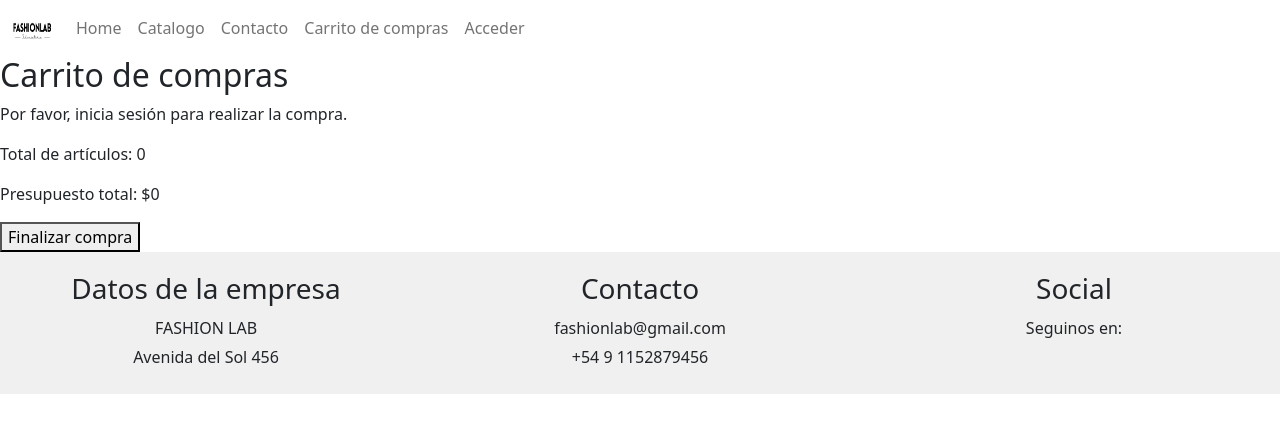
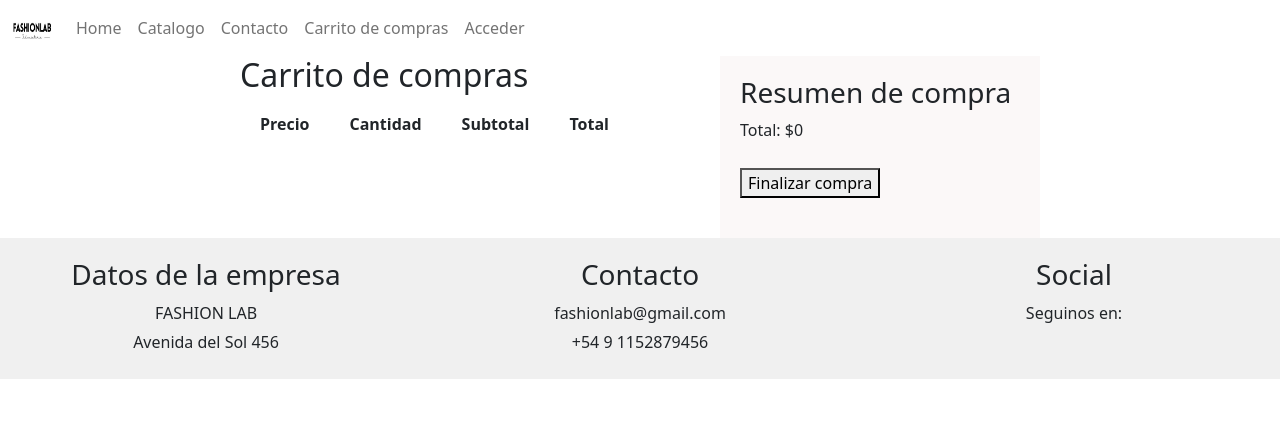
Before and after one commit to valenciajoel/proyecto-pnt2, a Vue app in the folder tienda-nube/: page /Carrito in a window 1280 px wide. Shown: the top 432 px of the page. Built offline with nearby package versions, Linux system fonts and the light colour scheme.

Commit message:
Modificando el carrito de compras

```diff
--- a/tienda-nube/src/App.vue
+++ b/tienda-nube/src/App.vue
@@ -45,6 +45,7 @@ import "bootstrap/dist/js/bootstrap.bundle.min.js";
 
 const mostrarBotonAdministrador = ref(false);
 import { useAuthStore } from './store';
+
 
 const store = useAuthStore();
 
--- a/tienda-nube/src/components/Cart.vue
+++ b/tienda-nube/src/components/Cart.vue
@@ -1,54 +1,108 @@
 <template>
   <div>
-    <div v-if="!cartStore.showSummary">
+    <div class="cart-container" v-if="!cartStore.showSummary">
+      <div class="products-container">
         <h2>Carrito de compras</h2>
-      <div v-if="!userStore.hayUsuarioLogueado">
-        <p>Por favor, inicia sesión para realizar la compra.</p>
+        <table>
+          <thead>
+            <tr>
+              <th class="column-header">Precio</th>
+              <th class="column-header">Cantidad</th>
+              <th class="column-header">Subtotal</th>
+              <th class="column-header">Total</th>
+            </tr>
+          </thead>
+          <tbody>
+            <tr v-for="item in cart" :key="item.id">
+              <td>{{ item.name }}</td>
+              <td>${{ item.price }}</td>
+              <td>{{ item.cantidad }}</td>
+              <td>${{ item.cantidad * item.price }}</td>
+              <td>
+                <button @click="removeFromCart(item)">Eliminar</button>
+              </td>
+            </tr>
+          </tbody>
+        </table>
+      </div>
+      <div class="summary-container">
+        <div class="summary">
+          <h3>Resumen de compra</h3>
+          <p>Total: ${{ getTotalBudget() }}</p>
+          <button @click="checkout">Finalizar compra</button>
+        </div>
+        <div v-if="!store.hayUsuarioLogueado && showLoginContent" class="login-container">
+          <p>Debes iniciar sesión para finalizar la compra.</p>
+          <button class="btn btn-primary" @click="openLogin" href="#" data-bs-toggle="modal"
+            data-bs-target="#LoginUser">Acceder</button>
+        </div>
+      </div>
     </div>
 
-      <ul>
-        <li v-for="item in cart" :key="item.id">
-          {{ item.name }} - ${{ item.price }} - Cantidad: {{ item.cantidad }} -
-          Total : ${{ item.cantidad * item.price }}
-          <br />
-          <button @click="removeFromCart(item)">Eliminar</button>
-        </li>
-      </ul>
-      <p>Total de artículos: {{ cartItemsCount }}</p>
-      <p>Presupuesto total: {{ getTotalBudget() }}</p>
-
-      <button @click="checkout">Finalizar compra</button>
-    </div>
     <div v-if="cartStore.showSummary">
+      <div class="summary-container">
         <h1>Compra realizada con éxito!</h1>
         <h2>Resumen de compra</h2>
 
-      <p>Total compra: {{ getTotalBudget() }}</p>
+        <p>Total compra: ${{ getTotalBudget() }}</p>
         <ul>
           <li v-for="item in cart" :key="item.id">
-          {{ item.name }} - ${{ item.price }} - Cantidad: {{ item.cantidad }} -
-          Total: ${{ item.cantidad * item.price }}
+            {{ item.name }} - ${{ item.price }} - Cantidad: {{ item.cantidad }} - Total: ${{ item.cantidad * item.price }}
           </li>
         </ul>
         <button @click="finish">REINICIAR</button>
+      </div>
+    </div>
 
-      <!-- Agregado: Mensaje de inicio de sesión requerido -->
+    <!-- Mensaje de inicio de sesión requerido -->
+    <div v-if="!store.hayUsuarioLogueado && showLoginContent">
+      <p>Debes iniciar sesión para finalizar la compra.</p>
+      <button class="btn btn-primary" @click="openLogin" href="#" data-bs-toggle="modal"
+        data-bs-target="#LoginUser">Acceder</button>
+
+      <!-- Modal -->
+      <div class="modal fade" id="LoginUser" tabindex="-1" aria-labelledby="modalLogin" aria-hidden="true">
+        <div class="modal-dialog modal-dialog-centered modal-dialog-scrollable">
+          <div class="modal-content">
+            <div class="modal-header">
+              <button type="button" class="btn-close" data-bs-dismiss="modal" aria-label="Close"></button>
+            </div>
+            <div class="modal-body">
+              <Login v-if="showLoginContent" @close="closeLogin" />
+            </div>
+          </div>
+        </div>
+      </div>
     </div>
   </div>
 </template>
 
 <script setup>
 import { GoogleSheets } from "../connectionWithGoogle";
+import { useRouter } from "vue-router";
 import { useAuthStore } from "@/store.js";
 import { useCartStore } from "@/store/carrito";
-import { useRouter } from "vue-router";
+import Login from "./Login.vue";
+import { ref } from "vue";
+import 'bootstrap/dist/js/bootstrap.bundle.min.js'
+
+
+const showLoginContent = ref(false);
+
+const openLogin = () => {
+  showLoginContent.value = true;
+};
+
+const closeLogin = () => {
+  showLoginContent.value = false;
+};
 
 const cartStore = useCartStore();
 const userStore = useAuthStore();
+const store = useAuthStore();
 
 const cart = cartStore.cart;
 const cartItemsCount = cartStore.cartItemsCount;
-const user = userStore.usuario;
 
 function removeFromCart(item) {
   cartStore.removeFromCart(item);
@@ -63,7 +117,7 @@ function getTotalBudget() {
       total += cantidad * price;
     }
   }
-  return "$" + total;
+  return total;
 }
 
 function getProducts() {
@@ -82,7 +136,12 @@ function getUser() {
 }
 
 function checkout() {
+  if (store.hayUsuarioLogueado) {
     cartStore.showSummary = true;
+  } else {
+    openLogin();
+  }
+
 }
 
 function finish() {
@@ -90,3 +149,39 @@ function finish() {
   cartStore.showSummary = false;
 }
 </script>
+
+<style scoped>
+.cart-container {
+  display: flex;
+  justify-content: space-between;
+  max-width: 800px;
+  margin: 0 auto;
+}
+
+.products-container {
+  width: 50%;
+}
+
+.summary-container {
+  width: 40%;
+  background-color: #fbf8f8;
+  padding: 20px;
+}
+
+.summary {
+  margin-bottom: 20px;
+}
+
+.login-container {
+  text-align: center;
+  margin-top: 20px;
+}
+
+button {
+  margin-top: 10px;
+}
+
+.column-header {
+  padding: 10px 20px; /* Ajusta el espaciado según tus preferencias */
+}
+</style>
--- a/tienda-nube/src/components/Login.vue
+++ b/tienda-nube/src/components/Login.vue
@@ -113,6 +113,7 @@ const registro = ref({
   telefono: '',
   rol: ''
 });
+
 const historialCompras = ref([]);
 
 function registrarse() {
--- a/tienda-nube/src/components/Productos.vue
+++ b/tienda-nube/src/components/Productos.vue
@@ -77,6 +77,7 @@ const searchQuery = ref("");
 const sortBy = ref("");
 const selectedProduct = ref(null);
 const showSearch = ref(false);
+const searchInput = ref(null)
 
 const filterProducts = computed(() => {
   const query = searchQuery.value.toLowerCase();
@@ -97,7 +98,7 @@ function toggleSearch() {
   showSearch.value = !showSearch.value;
   if (showSearch.value) {
     nextTick(() => {
-      $refs.searchInput.focus();
+      searchInput.value.focus();
     });
   } else {
     searchQuery.value = "";
--- a/tienda-nube/src/main.js
+++ b/tienda-nube/src/main.js
@@ -11,6 +11,7 @@ import App from './App.vue'
 import { createPinia } from 'pinia'
 import Carrito from './components/Cart.vue'
 import Administrador from './components/Administrador.vue';
+import "bootstrap/dist/js/bootstrap.bundle.min.js";
 
 
 const routes = [
```
Also changed, not shown: 1 other file (tests, documents, lock files or other folders). Lines whose indentation alone changed are shown as unchanged.
